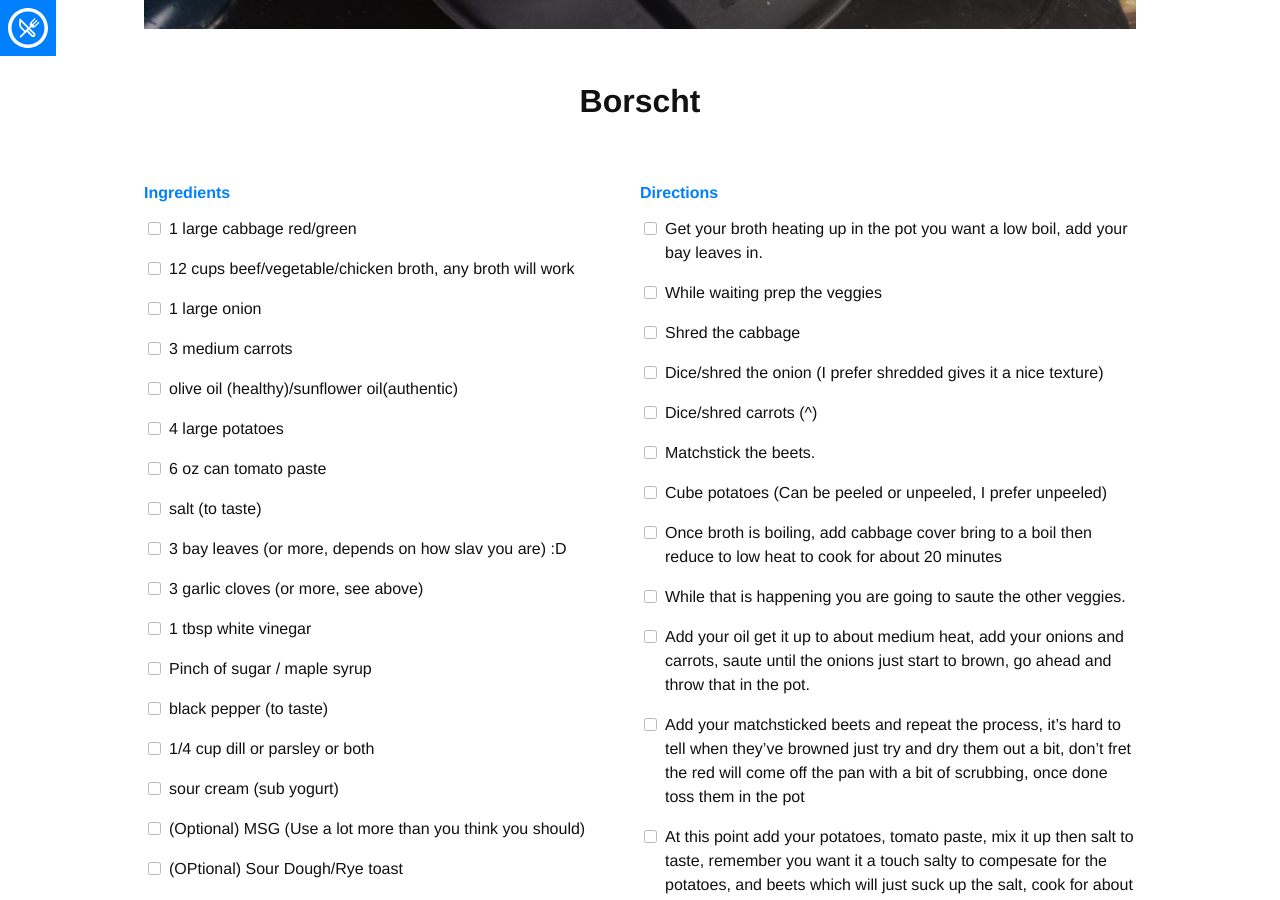
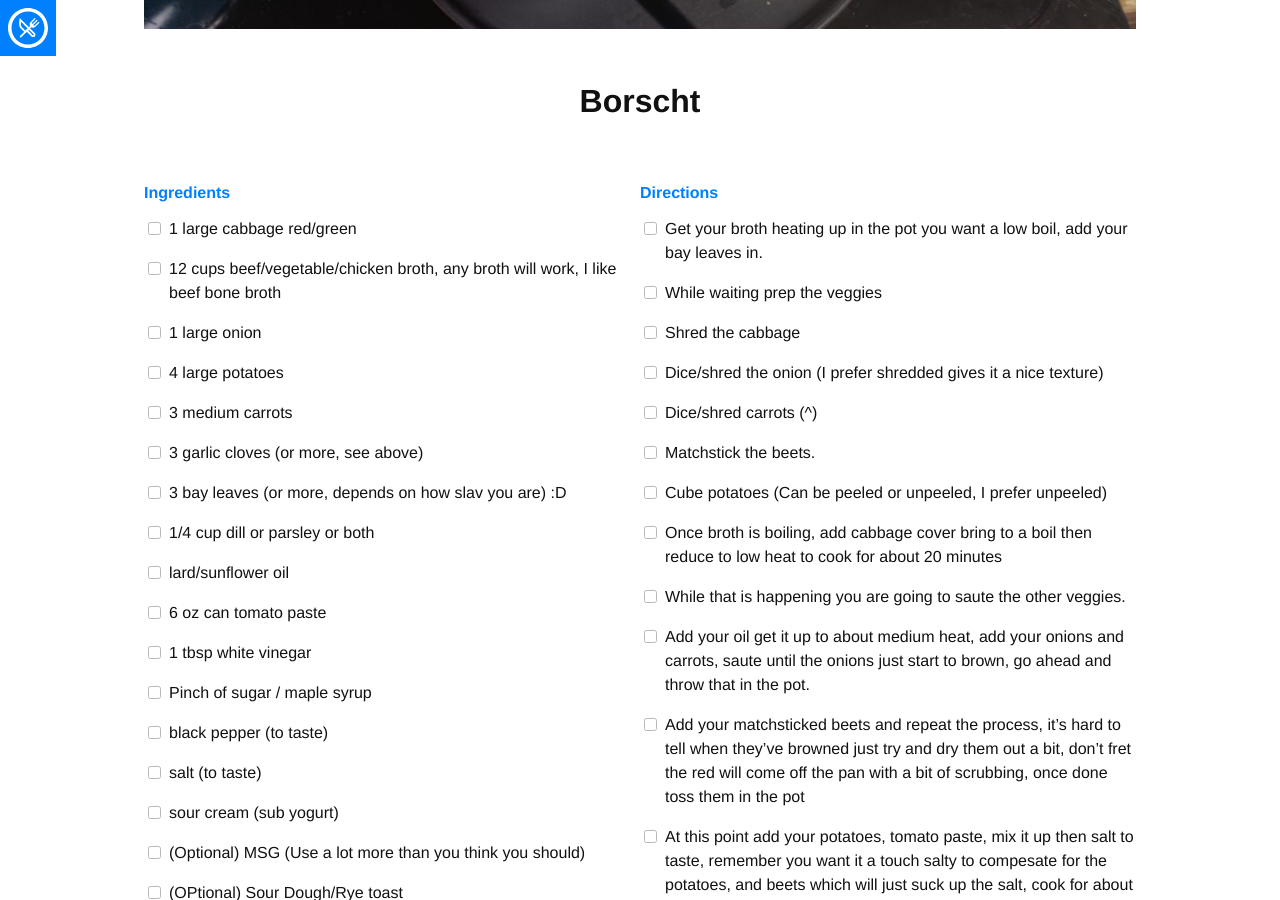
Before and after one commit to freitagdavid/recipe-database, a Jekyll site: the page built from _recipes/beet-borscht.md, in a window 1280 px wide and 900 px high, scrolled down 455 px. Built offline with Jekyll 4.4.1, drawn with Linux system fonts in a browser that asks for light colours; nearby versions of some CDN libraries; some web fonts are replaced.

Commit message:
Update borscht recipe

```diff
--- a/_recipes/beet-borscht.md
+++ b/_recipes/beet-borscht.md
@@ -5,19 +5,19 @@ image: beet-borscht.jpg
 
 ingredients:
     - 1 large cabbage red/green
-    - 12 cups beef/vegetable/chicken broth, any broth will work
+    - 12 cups beef/vegetable/chicken broth, any broth will work, I like beef bone broth
     - 1 large onion
+    - 4 large potatoes
     - 3 medium carrots
-    - olive oil (healthy)/sunflower oil(authentic)
-    - 4 large potatoes
+    - 3 garlic cloves (or more, see above)
+    - 3 bay leaves (or more, depends on how slav you are) :D
+    - 1/4 cup dill or parsley or both
+    - lard/sunflower oil
     - 6 oz can tomato paste
-    - salt (to taste)
-    - 3 bay leaves (or more, depends on how slav you are) :D
-    - 3 garlic cloves (or more, see above)
     - 1 tbsp white vinegar
     - Pinch of sugar / maple syrup
     - black pepper (to taste)
-    - 1/4 cup dill or parsley or both
+    - salt (to taste)
     - sour cream (sub yogurt)
     - (Optional) MSG (Use a lot more than you think you should)
     - (OPtional) Sour Dough/Rye toast
```
